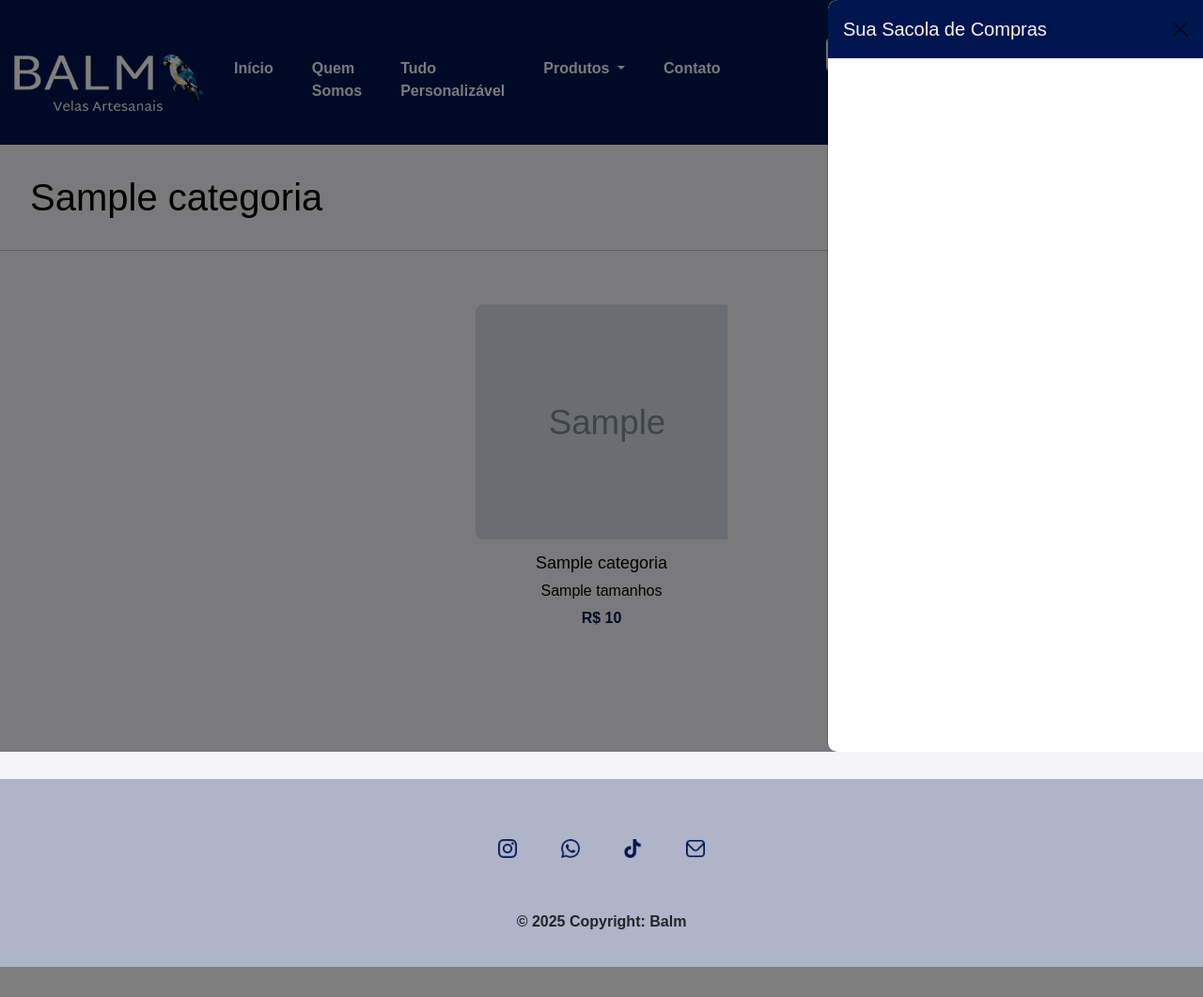
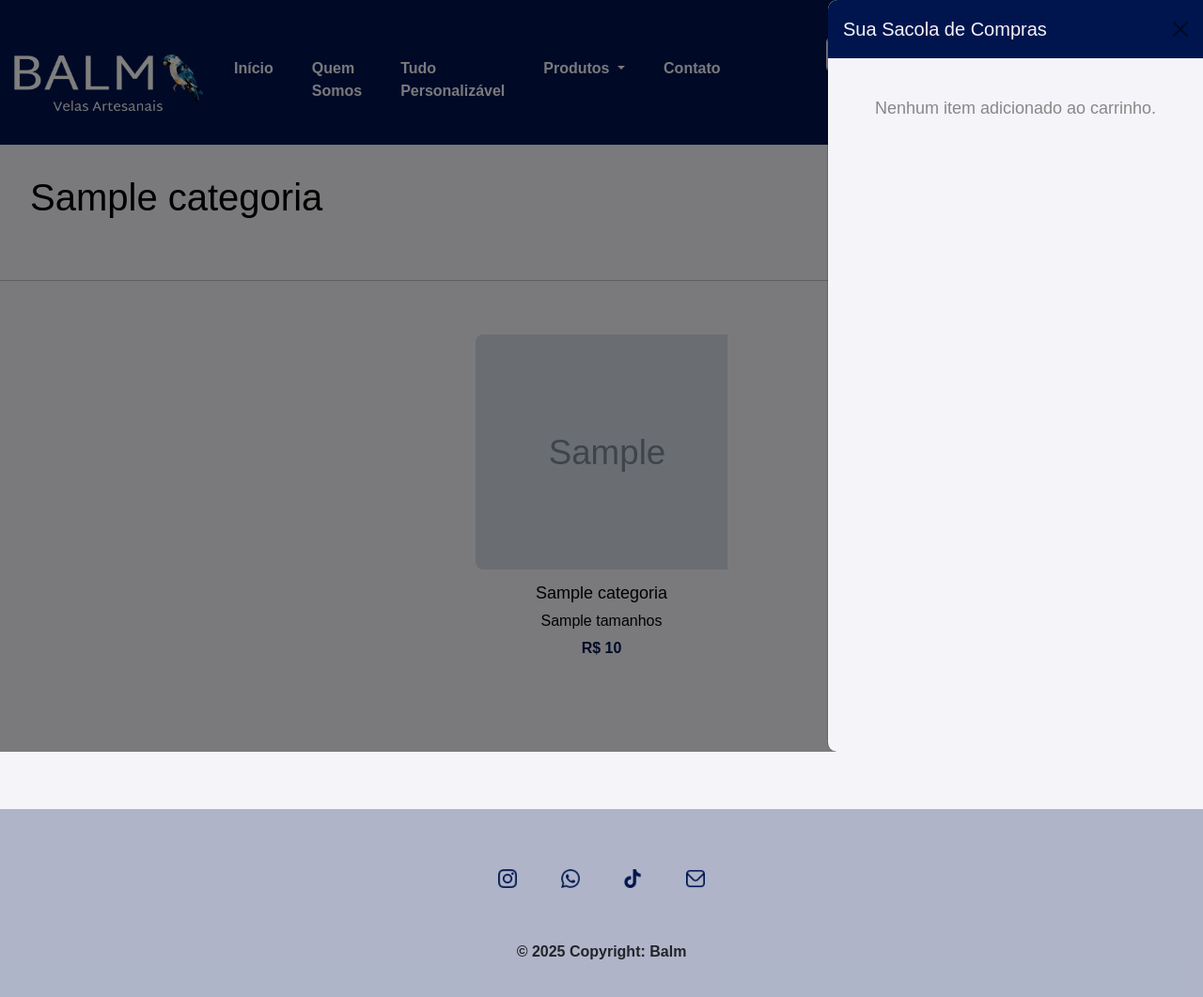
Before and after one commit to bruno-romeu/e-commerce-Django, a Django app: template velas/templates/produtos.html in a window 1280 px wide, after a click that opens the changed part; the page is wider, and only the part inside the window is pictured. Shown: that part at 94% size. Before the commit the page ends 1029 px from the top of that part, so only its background shows below. Run offline with Django 5.2, Linux system fonts and the light colour scheme; the template is opened without the code that fills it: most values are stand-ins (such as "Sample title", 1, 10 or a date in 2020); grey boxes marked "Sample" are stand-in pictures; some libraries are stand-ins or nearby versions.

Commit message:
Alterações no front-end para deixar o carrinho mais dinâmico e com uma aparência visual superior para melhor experiencia do cliente.

```diff
--- a/static/css/base.css
+++ b/static/css/base.css
@@ -202,6 +202,7 @@ footer.bg-body-tertiary{
 #offcanvasRight{
     border-bottom-left-radius: 10px !important;
     border-top-left-radius: 10px;
+    background-color: #F4F4F9;
 }
 
 .offcanvas-header{
@@ -219,3 +220,60 @@ footer.bg-body-tertiary{
 .btn-close{
     color: #F4F4F9 !important;
 }
+
+.offcanvas-body {
+    padding: 20px;
+    background-color: #F4F4F9;
+    border-radius: 10px;
+}
+
+.cart-item {
+    display: flex;
+    justify-content: space-between;
+    align-items: center;
+    padding: 10px;
+    margin-bottom: 10px;
+    background-color: #F4F4F9 !important;
+    border: 1px solid #F4F4F9 !important;
+    border-radius: 5px;
+    box-shadow: 0 2px 4px rgba(0, 0, 0, 0.1);
+}
+
+.cart-item p {
+    display: flexbox;
+    flex-direction: row !important;
+    margin: 0;
+    font-size: 16px;
+    color: #333;
+    text-align: center;
+    align-items: start;
+}
+
+
+.btn-remove-item {
+    background-color: #ff4d4d;
+    color: #F4F4F9 !important;
+    border: none;
+    padding: 5px 10px;
+    border-radius: 5px;
+    cursor: pointer;
+    font-size: 14px;
+
+}
+
+.btn-remove-item:hover {
+    background-color: #cc0000;
+}
+
+.empty-cart-message {
+    text-align: center;
+    font-size: 18px;
+    color: #888;
+    margin-top: 20px;
+}
+
+.foto-prod-cart{
+    width: 50px !important;
+    border-radius: 5px;
+    margin-right: 10px;
+}
--- a/static/css/detail.css
+++ b/static/css/detail.css
@@ -131,7 +131,7 @@ input[type=number]::-webkit-outer-spin-button{
 
 .modal-header.bg-danger {
     background-color: #dc3545;
-    color: white;
+    color: #F4F4F9;
 }
 
 .modal-body p {
--- a/static/css/home.css
+++ b/static/css/home.css
@@ -109,7 +109,7 @@ h1{
         text-align: center;
     }
 
-    p{
+    .text-valor{
         font-weight: bold;
         color: #00154E;
         text-align: center;
--- a/static/css/produtos.css
+++ b/static/css/produtos.css
@@ -27,6 +27,11 @@ main{
     margin-bottom: 0;
     padding-bottom: 32px;
     text-indent: 2rem;
+    color: #000;
+    display: block;
+    text-align: left;
+    padding-top: 2rem;
+    margin-bottom: 2rem;
 }
 
 .linha-prod{
@@ -45,13 +50,6 @@ main{
     align-items: center;
 }
 
-h1{
-    color: #000;
-    display: block;
-    text-align: left;
-    padding-top: 2rem;
-    margin-bottom: 2rem;
-}
 
 .card-pai{
     flex: 1;
@@ -96,19 +94,19 @@ h1{
     }
 }
 
-    h3{
+    .text-categoria{
         color: #000;
         font-size: 18px;
         text-align: center;
     }
 
-    h4{
+    .text-tamanho{
         font-size: 16px;
         color: #000;
         text-align: center;
     }
 
-    p{
+    .text-valor{
         font-weight: bold;
         color: #00154E;
         text-align: center;
@@ -160,5 +158,8 @@ h1{
 }
 
 .no-results{
+    font-weight: bold;
+    color: #00154E;
+    text-align: center;
     padding: 50px;
 }
--- a/static/css/sobre.css
+++ b/static/css/sobre.css
@@ -16,13 +16,13 @@ main{
 
 
 
-h1{
+.title-sobre{
     color: #000;
     text-align: center;
     font-weight: bolder;
 }
 
-h3{
+.sub-title-sobre{
     color: #00154E !important;
     text-align: justify;
     font-weight: bold;
@@ -31,7 +31,7 @@ h3{
 
 }
 
-p{
+.text-sobre{
 
     font-size: 20px;
     color: #000;
--- a/static/js/main.js
+++ b/static/js/main.js
@@ -4,15 +4,29 @@ document.addEventListener("DOMContentLoaded", function () {
     const buyButton = document.querySelector(".btn-add-cart");
     const quantityInput = document.getElementById("quantity");
 
+    // Recupera o número total de itens do localStorage ou define como 0 se não existir
+    let totalItems = parseInt(localStorage.getItem("totalItems")) || 0;
+
+    // Atualiza o contador dinâmico ao carregar a página
+    if (cartCountElement) {
+        cartCountElement.textContent = totalItems;
+    }
+
     if (buyButton && cartCountElement && quantityInput) {
         buyButton.addEventListener("click", function () {
-        let currentCount = parseInt(cartCountElement.textContent);
-        let selectedQuantity = parseInt(quantityInput.value);
+            let selectedQuantity = parseInt(quantityInput.value);
 
-        cartCountElement.textContent = currentCount + selectedQuantity;
+            // Atualiza o número total de itens
+            totalItems += selectedQuantity;
+
+            // Salva o número total de itens no localStorage
+            localStorage.setItem("totalItems", totalItems);
+
+            // Atualiza o contador dinâmico
+            cartCountElement.textContent = totalItems;
         });
     }
-    });
+});
 
 
 // Função que configura o botão que seleciona a quantidade de produtos no detail.html
@@ -56,3 +70,100 @@ document.addEventListener("DOMContentLoaded", function() {
         bootstrapModal.show();
     }
 });
+
+//Função que controla os intens do sidebar de carrinho na página detail.hmtl
+document.addEventListener("DOMContentLoaded", function () {
+    let cart = JSON.parse(localStorage.getItem("cart")) || [];
+    updateCartDisplay();
+    updateTotalItems();
+
+    document.querySelector(".btn-add-cart").addEventListener("click", function () {
+        let productId = this.getAttribute('data-product-id');
+        let productName = this.getAttribute('data-product-name');
+        let productPrice = parseFloat(this.getAttribute('data-product-price'));
+        let quantity = parseInt(document.getElementById("quantity").value);
+        if (isNaN(quantity) || quantity < 1) {
+            alert("Por favor, insira uma quantidade válida.");
+            return;
+        }
+        let essence = document.getElementById("tamanho").options[document.getElementById("tamanho").selectedIndex].text;
+        let photo = this.getAttribute('data-product-photo')
+
+        let existingProduct = cart.find(item => item.id === productId && item.essence === essence);
+        if (existingProduct) {
+            existingProduct.quantity += quantity;
+        } else {
+            cart.push({
+                id: productId,
+                name: productName,
+                price: productPrice,
+                quantity: quantity,
+                essence: essence,
+                image: photo
+            });
+        }
+
+        localStorage.setItem("cart", JSON.stringify(cart));
+        updateCartDisplay();
+        updateTotalItems();
+    });
+
+    function updateCartDisplay() {
+        let cartDisplay = document.querySelector(".offcanvas-body");
+        cartDisplay.innerHTML = "";
+
+        if (cart.length === 0) {
+            cartDisplay.innerHTML = `<p class="empty-cart-message">Nenhum item adicionado ao carrinho.</p>`;
+        } else {
+            cart.forEach((item, index) => {
+                cartDisplay.innerHTML += `
+                    <div class="cart-item">
+                        <img class="foto-prod-cart" src="${item.image}" alt="${item.name}">
+                        <div class="text-cart">
+                            <p>${item.name}</p>
+                            <p>(${item.essence}) - ${item.quantity}x </p>
+                            <p>R$${item.price.toFixed(2)}</p>
+                        </div>
+                        <button class="btn-remove-item" data-index="${index}">X</button>
+                    </div>
+                `;
+            });
+        }
+
+        addRemoveItemListeners(); // Adiciona event listeners aos botões de remover
+    }
+
+    // Adiciona event listeners aos botões de remover
+    function addRemoveItemListeners() {
+        const removeButtons = document.querySelectorAll(".btn-remove-item");
+
+        removeButtons.forEach(button => {
+            button.addEventListener("click", function () {
+                const index = parseInt(button.getAttribute("data-index")); // Obtém o índice do item
+
+                // Remove o item do carrinho
+                cart.splice(index, 1);
+
+                localStorage.setItem("cart", JSON.stringify(cart)); // Atualiza o localStorage
+                updateCartDisplay(); // Atualiza a exibição do carrinho
+                updateTotalItems(); // Atualiza o contador dinâmico
+            });
+        });
+    }
+
+    // Atualiza o número total de itens no contador dinâmico
+    function updateTotalItems() {
+        const cartCountElement = document.getElementById("cart-count");
+
+        if (cartCountElement) {
+            // Calcula o total de itens no carrinho
+            let totalItems = cart.reduce((total, item) => total + item.quantity, 0);
+
+            // Atualiza o contador dinâmico
+            cartCountElement.textContent = totalItems;
+
+            // Salva o total de itens no localStorage
+            localStorage.setItem("totalItems", totalItems);
+        }
+    }
+});
--- a/velas/templates/base.html
+++ b/velas/templates/base.html
@@ -83,7 +83,8 @@
             <button type="button" class="btn-close" data-bs-dismiss="offcanvas" aria-label="Close"></button>
         </div>
         <div class="offcanvas-body">
-            <p displayCart()></p>
+            <div id="cart-items">
+            </div>
         </div>
     </div>
 
--- a/velas/templates/detail.html
+++ b/velas/templates/detail.html
@@ -43,7 +43,7 @@
                     <input type="number" id="quantity" value="1" min="1">
                     <button class="btn-increment" onclick="updateQuantity(1)">+</button>
                 </div>
-                <button type="button" class="btn-add-cart" data-quantity="1">COMPRAR</button>
+                <button type="button" class="btn-add-cart" data-quantity="1" data-product-id="{{produto.id_prod}}" data-product-name="{{ produto.categoria }} {{ produto.tamanhos }}" data-product-price="{{ produto.valor }}" data-product-photo="{{ produto.foto.url }}">COMPRAR</button>
             </div>
             <label for="cep">Calcular Frete:</label><br>
             <form class="buscacep" method="get">
--- a/velas/templates/home.html
+++ b/velas/templates/home.html
@@ -37,7 +37,7 @@
                         <img class="card-img-top" src="{{ vela.foto.url }}" alt="Imagem de capa do card">
                         <h3>{{vela.categoria}}</h3>
                         <h4>{{vela.tamanhos}}</h4>
-                        <p>R$ {{vela.valor}}</p>
+                        <p class="text-valor">R$ {{vela.valor}}</p>
 
                         <button class="buy"><img src="{% static 'img/bag-items2.png' %}" alt="sacola de compras" class="bag"></button>
                       </div>
--- a/velas/templates/produtos.html
+++ b/velas/templates/produtos.html
@@ -29,9 +29,9 @@
                     <div class="card-pai">
                         <div class="card">
                             <img class="card-img-top" src="{{ produto.foto.url }}" alt="Imagem de capa do card">
-                            <h3>{{produto.categoria}}</h3>
-                            <h4>{{produto.tamanhos}}</h4>
-                            <p>R$ {{produto.valor}}</p>
+                            <h3 class="text-categoria">{{produto.categoria}}</h3>
+                            <h4 class="text-tamanho">{{produto.tamanhos}}</h4>
+                            <p class="text-valor">R$ {{produto.valor}}</p>
                             <button class="buy"><img src="{% static 'img/bag-items2.png' %}" alt="sacola de compras" class="bag"></button>
                         </div>
                     </div>
--- a/velas/templates/sobre.html
+++ b/velas/templates/sobre.html
@@ -22,14 +22,14 @@
 <body>
     {% block content %}
     <main>
-        <h1>
+        <h1 class="title-sobre">
             Quem Somos
             <hr>
         </h1>
-        <h3>
+        <h3 class="sub-title-sobre">
             Bem-vindos à nossa encantadora loja de velas veganas e artesanais.
         </h3>
-        <p>
+        <p class="text-sobre">
             Do latim Balsamun, surgiu a BALM, criada por mãe e filha, em Sapiranga, RS e agora para todo o país. <br>
             Com o objetivo de iluminar, esclarecer, ilustrar e ensinar. <br>
             Através de velas aromáticas  que contém o aroma mais potente e singular do mercado. <br>
```
Also changed, not shown: static/css/personalizar.css (+2 -6 lines), velas/templates/cart.html (deleted, +0 -29 lines), velas/templates/personalizar.html (+8 -8 lines).
